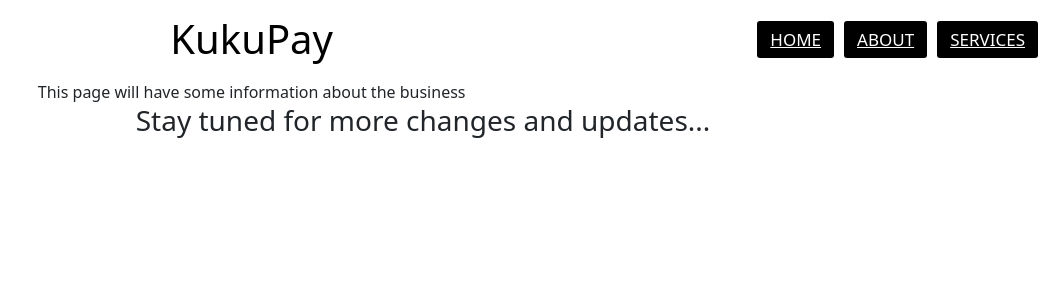
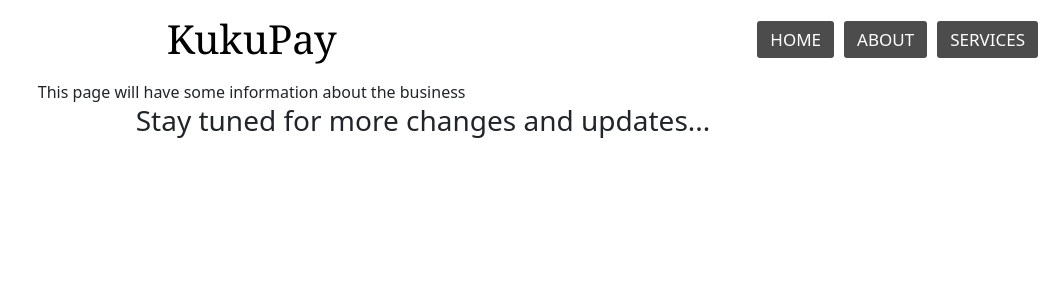
Before and after one commit to isakabusee/busee_inc, a React (Create React App) app: page /info in a window 1280 px wide. Shown: the top 300 px of the page, without its empty margins (217-1280 px from the left). Built offline with nearby package versions, Linux system fonts and the light colour scheme.

Commit message:
styled mobile navbar

```diff
--- a/src/App.css
+++ b/src/App.css
@@ -210,10 +210,11 @@ nav {
 label.logo h1{
   color: #000000;
   padding: 15px;
+font-family: Georgia, 'Times New Roman', Times, serif;
 }
 
 label.logo{
-  color: white;
+  /* color: white; */
   font-size: 35px;
   line-height: 80px;
   padding: 0 100px;
@@ -235,10 +236,11 @@ nav ul li a{
   font-size: 17px;
   padding: 7px 13px;
   border-radius: 3px;
+  text-decoration: none;
   text-transform: uppercase;
 }
 a.active, a:hover{
-  background: var(--primary-black) ;
+  background: var(--primary-transparent-black) ;
   transition: .5s;
 }
 
@@ -269,7 +271,7 @@ a.active, a:hover{
   }
   ul{
     position: fixed;
-    width: 50%;
+    width: 20%;
     height: 300vh;
     background: #2c3e50;
     top: 80px;
@@ -280,14 +282,14 @@ a.active, a:hover{
   nav ul li{
     display: block;
     margin: 50px 0;
-    line-height: 30px;
+    line-height: 10px;
   }
   nav ul li a{
     font-size: 20px;
   }
   a:hover,a.active{
     background: none;
-    color: #0082e6;
+    color: white;
   }
   #check:checked ~ul{
     left: 0;
@@ -302,7 +304,6 @@ a.active, a:hover{
 .main{
 
   flex-direction: column;
-  background-color: red;
   background: url(./images/background.png) no-repeat;
   background-size: cover;
   background-position: center;
```
